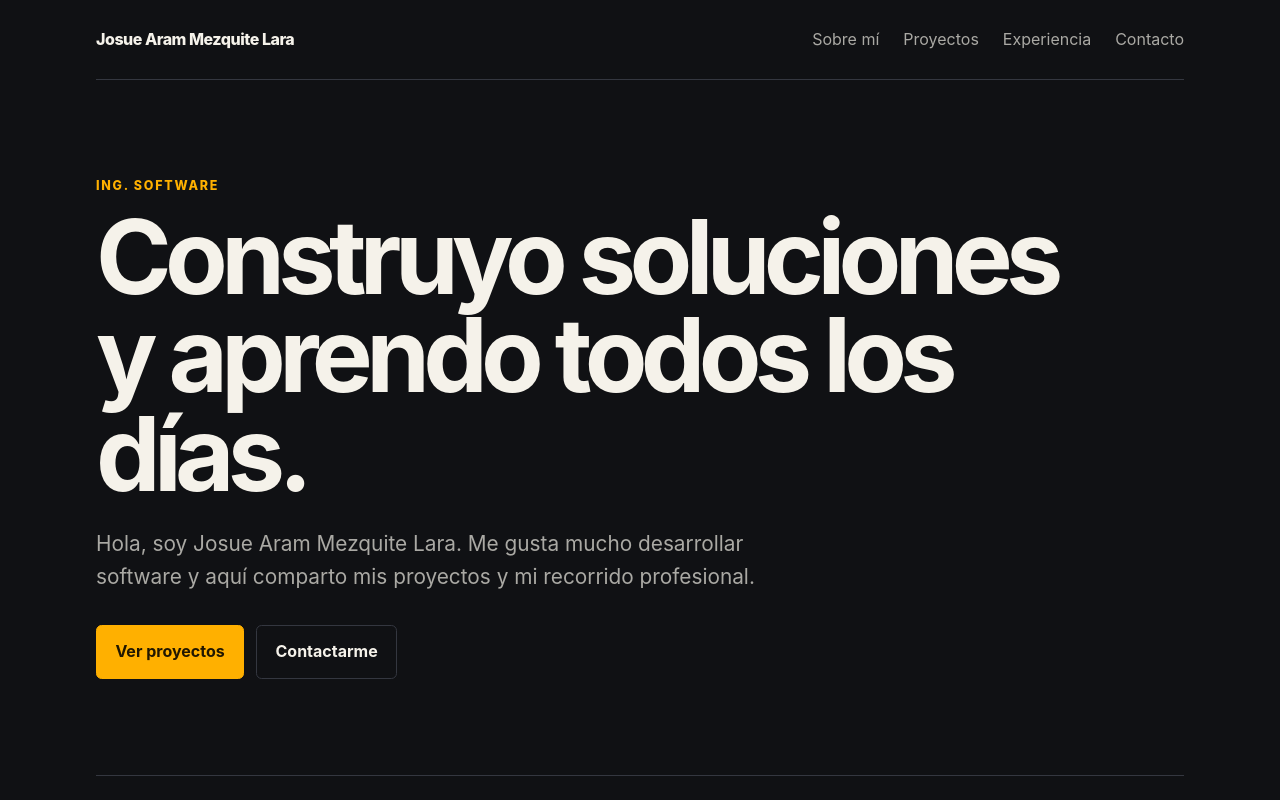
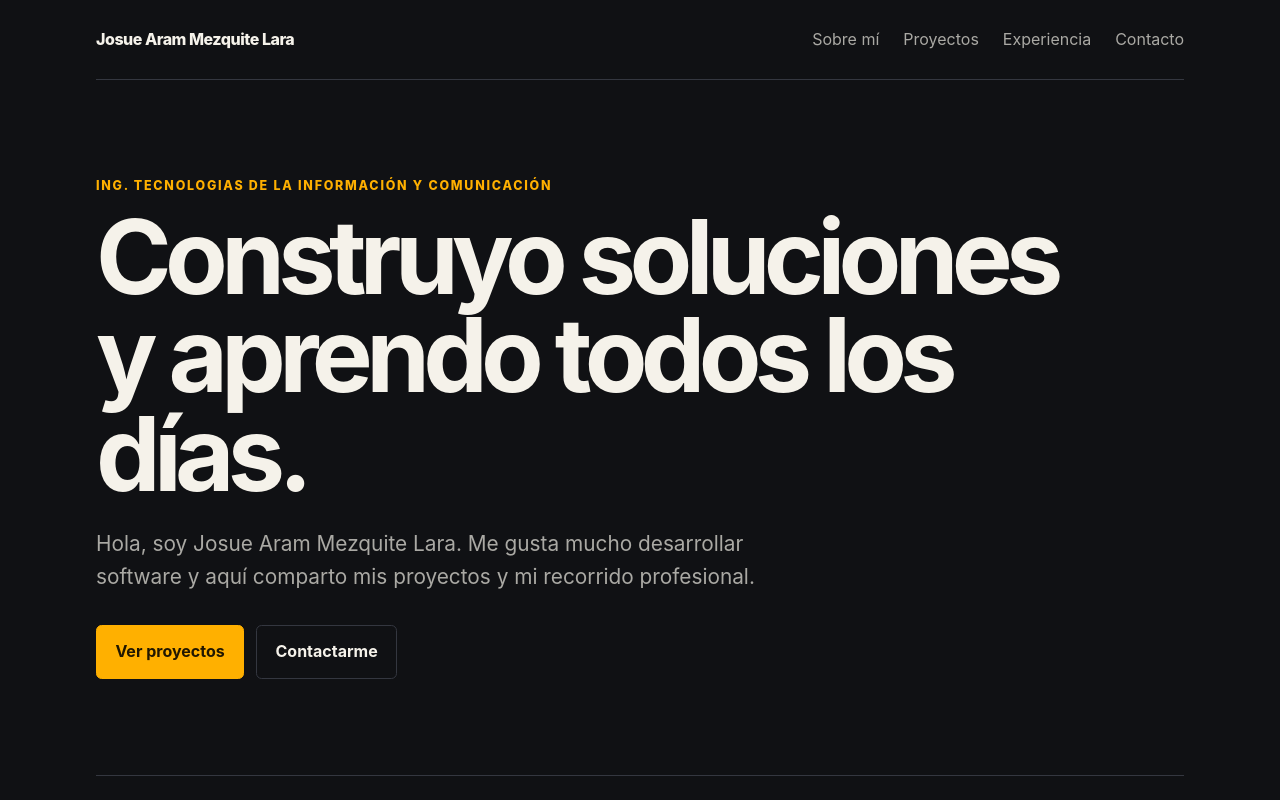
Before and after one commit to jmezquite/portafolio, a plain HTML site: page index.html in a window 1280 px wide. Shown: the top 800 px of the page. Drawn offline with Linux system fonts and the light colour scheme.

Commit message:
Cambio de carrera

```diff
--- a/index.html
+++ b/index.html
@@ -34,7 +34,7 @@
 
     <main>
       <section id="inicio" class="hero" aria-labelledby="hero-title">
-        <p class="eyebrow">Ing. Software</p>
+        <p class="eyebrow">Ing. tecnologias de la información y comunicación</p>
         <h1 id="hero-title">Construyo soluciones y aprendo todos los días.</h1>
         <p class="hero-copy">
           Hola, soy Josue Aram Mezquite Lara. Me gusta mucho desarrollar
```
